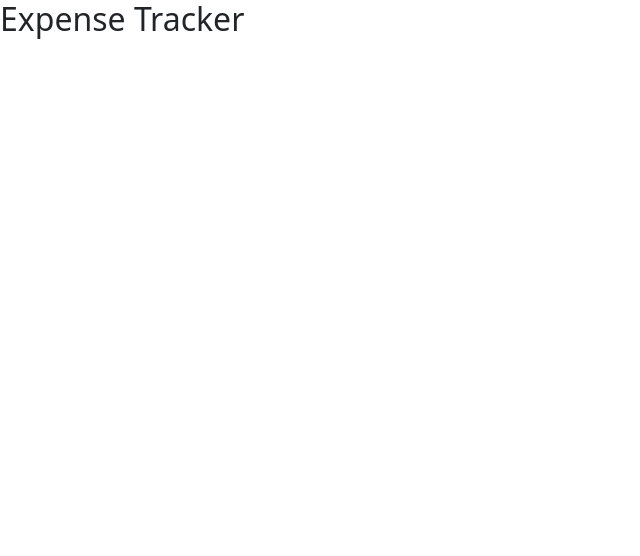
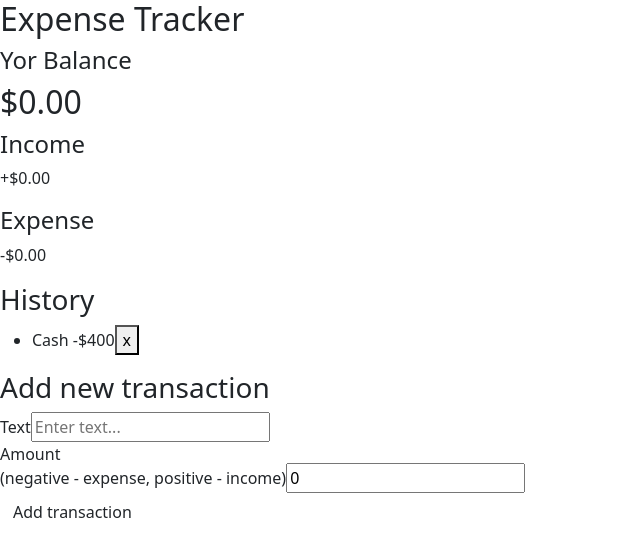
Before and after one commit to ArmandLord/disrupcion-challenge, a React (Vite) app: page / in a window 1280 px wide. Shown: the top 556 px of the page, without its empty margins (0-640 px from the left). Built offline with nearby package versions, Linux system fonts and the light colour scheme.

Commit message:
imp: components Expense Tracker

```diff
--- a/src/App.tsx
+++ b/src/App.tsx
@@ -1,9 +1,20 @@
-import { Header } from "./components";
+import {
+  Balance,
+  Header,
+  IncomeExpenses,
+  TransactionList,
+  AddTransaction,
+} from "./components";
+
 const App = () => {
   return (
-    <div>
+    <>
       <Header />
-    </div>
+      <Balance />
+      <IncomeExpenses />
+      <TransactionList />
+      <AddTransaction />
+    </>
   );
 };
 
--- /dev/null
+++ b/src/components/AddTransaction.tsx
@@ -0,0 +1,35 @@
+import { useState } from "react";
+
+export const AddTransaction = () => {
+  const [text, setText] = useState("");
+  const [amount, setAmount] = useState(0);
+  return (
+    <div>
+      <h3>Add new transaction</h3>
+      <form>
+        <div>
+          <label htmlFor="text">Text</label>
+          <input
+            type="text"
+            placeholder="Enter text..."
+            value={text}
+            onChange={(event) => setText(event.target.value)}
+          />
+        </div>
+        <div>
+          <label htmlFor="amount">
+            Amount <br />
+            (negative - expense, positive - income)
+          </label>
+          <input
+            type="number"
+            placeholder="Enter amount..."
+            value={amount}
+            onChange={(event) => setAmount(+event.target.value)}
+          />
+        </div>
+        <button className="btn">Add transaction</button>
+      </form>
+    </div>
+  );
+};
--- /dev/null
+++ b/src/components/Balance.tsx
@@ -0,0 +1,8 @@
+export const Balance = () => {
+  return (
+    <>
+      <h4>Yor Balance</h4>
+      <h2>$0.00</h2>
+    </>
+  );
+};
--- a/src/components/Header.tsx
+++ b/src/components/Header.tsx
@@ -1,7 +1,7 @@
 export const Header = () => {
   return (
-    <div>
+    <>
       <h2>Expense Tracker</h2>
-    </div>
+    </>
   );
 };
--- /dev/null
+++ b/src/components/IncomeExpenses.tsx
@@ -0,0 +1,14 @@
+export const IncomeExpenses = () => {
+  return (
+    <div>
+      <div>
+        <h4>Income</h4>
+        <p>+$0.00</p>
+      </div>
+      <div>
+        <h4>Expense</h4>
+        <p>-$0.00</p>
+      </div>
+    </div>
+  );
+};
--- /dev/null
+++ b/src/components/TransactionList.tsx
@@ -0,0 +1,13 @@
+export const TransactionList = () => {
+  return (
+    <div>
+      <h3>History</h3>
+      <ul>
+        <li>
+          Cash <span>-$400</span>
+          <button>x</button>
+        </li>
+      </ul>
+    </div>
+  );
+};
--- a/src/components/index.ts
+++ b/src/components/index.ts
@@ -1 +1,5 @@
+export { AddTransaction } from "./AddTransaction";
+export { Balance } from "./Balance";
 export { Header } from "./Header";
+export { IncomeExpenses } from "./IncomeExpenses";
+export { TransactionList } from "./TransactionList";
```
